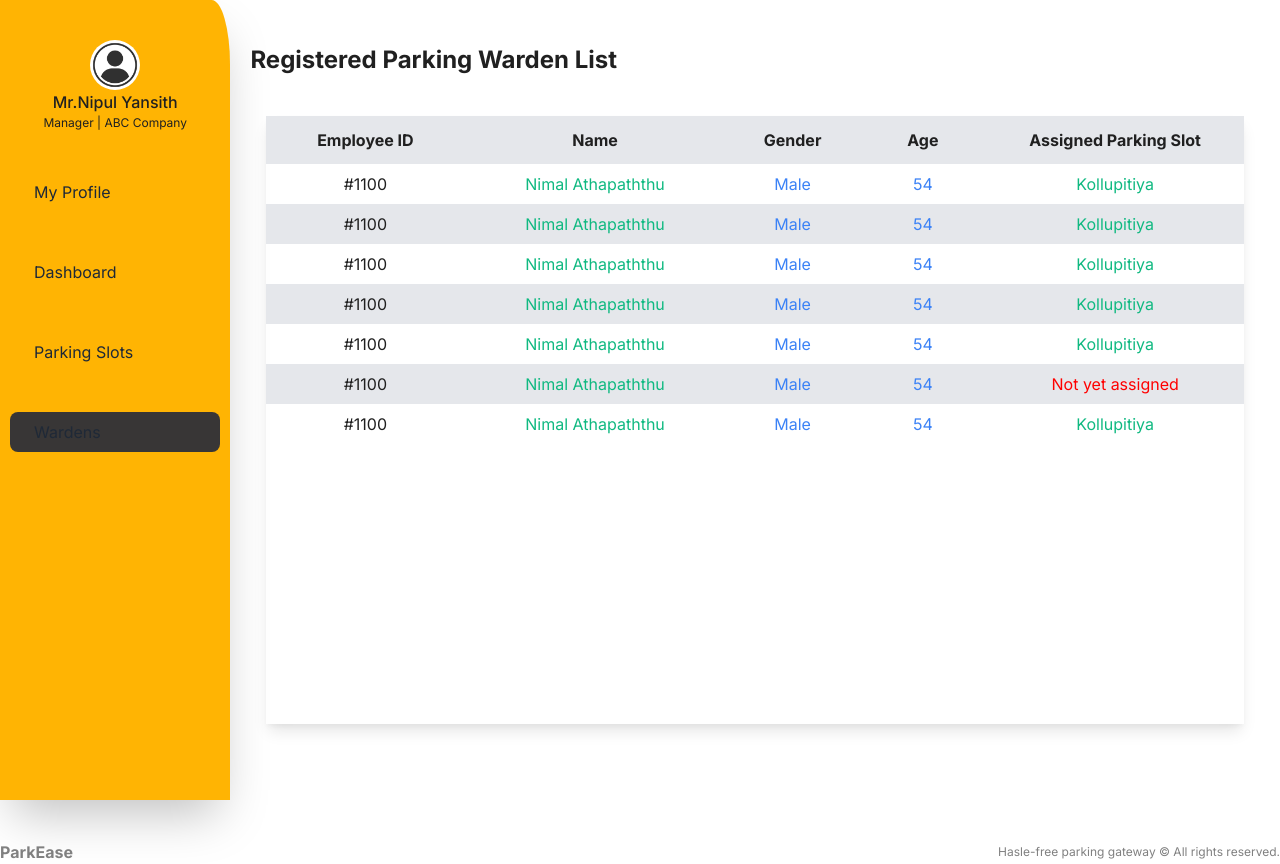
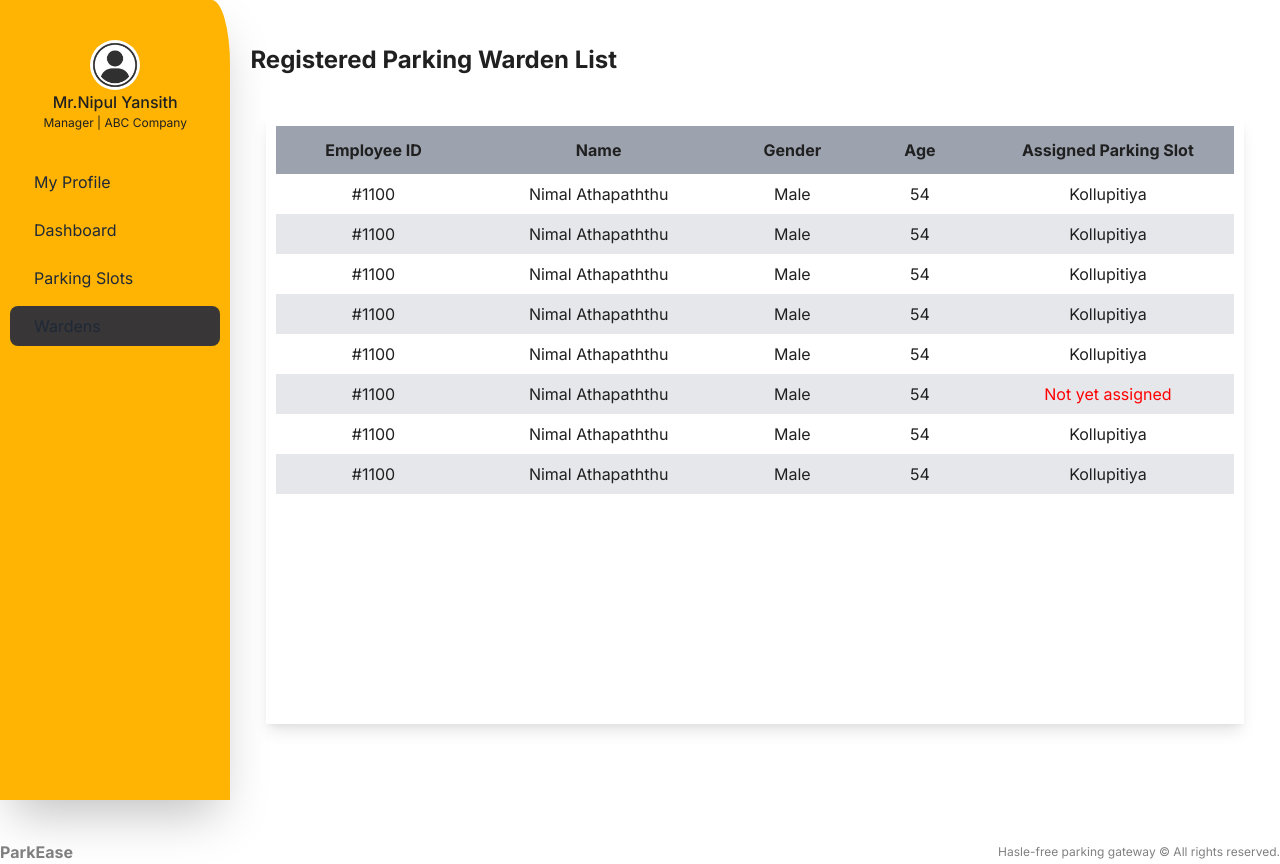
Before and after one commit to ParkEase-UrbanParkingManagementSystem/parkeasewebapp, a Next.js app in the folder client/: page /warden in a window 1280 px wide. Built offline with nearby package versions, Linux system fonts and the light colour scheme.

Commit message:
warden list

```diff
--- a/client/src/app/profile/page.jsx
+++ b/client/src/app/profile/page.jsx
@@ -1,9 +1,24 @@
 import React from 'react';
+import styles from "./profile.module.css"
+import Image from 'next/image';
 
 const Profile = () => {
   return (
-    <div>
-      <h1>Welcome to the Profile!</h1>
+    <div className={styles.container}>
+      <div className={styles.imagecontainer}>
+      <Image className={styles.userimage} src="/images/user.jpg" width="130" height="130" />
+      </div>
+      <div className={styles.profilecontainer}>
+        <p>Name: Pasindi Vindula</p>
+        <p>Email Address: pasindiv@gmail.com</p>
+        <p>Business Registration No. : BUS128467#1</p>
+        <p>Address Details: </p>
+        <p>Address No. : 102-32/C</p>
+        <p>Street Name 01. : Nandun Uyana</p>
+        <p>Street Name 02. : Muthuhena Waththa</p>
+        <p>City: Meegoda</p>
+        <p>District: Colombo</p>
+      </div>
     </div>
   );
 };
--- /dev/null
+++ b/client/src/app/profile/profile.module.css
@@ -0,0 +1,29 @@
+.container {
+  display: grid;
+  grid-template-rows: 20% 80%;
+  height: 100vh;
+}
+
+.imagecontainer {
+  place-self: center;
+}
+
+.userimage {
+  border-radius: 50%;
+  object-fit: cover;
+}
+
+
+.profilecontainer {
+    align-items: center;        border: 2px solid #ccc; /* Border for profile container */
+    padding: 20px;
+    border-radius: 10px;
+    box-shadow: 0 4px 8px rgba(0, 0, 0, 0.1); /* Box shadow for visual effect */
+    width: 100%;
+    max-width: 400px;
+  }
+
+  .profilecontainer p {
+    margin: 10px 0; /* Margin between paragraphs */
+    text-align: justify;
+  }
--- a/client/src/app/warden/page.jsx
+++ b/client/src/app/warden/page.jsx
@@ -1,3 +1,5 @@
+"Use Client";
+
 import React from "react";
 import styles from "./warden.module.css";
 
@@ -10,7 +12,8 @@ const WardenPage = () => {
         </div>
 
         <div className={styles.tablecontent}>
-          <table className={`${styles.table} w-full`}>
+          <table className={styles.table}>
+
             <tr>
               <th className={styles.empidhead}>Employee ID</th>
               <th className={styles.empnamehead}>Name</th>
@@ -58,9 +61,16 @@ const WardenPage = () => {
               <td className={styles.empnamedata}>Nimal Athapaththu</td>
               <td className={styles.empgenderdata}>Male</td>
               <td className={styles.empagedata}>54</td>
-              <td className={styles.empslotdata} style={{ color: "red" }}>
+              <td className={styles.empslotdatafree}>
                 Not yet assigned
               </td>
+            </tr>
+            <tr>
+              <td className={styles.empiddata}>#1100</td>
+              <td className={styles.empnamedata}>Nimal Athapaththu</td>
+              <td className={styles.empgenderdata}>Male</td>
+              <td className={styles.empagedata}>54</td>
+              <td className={styles.empslotdata}>Kollupitiya</td>
             </tr>
             <tr>
               <td className={styles.empiddata}>#1100</td>
--- a/client/src/app/warden/warden.module.css
+++ b/client/src/app/warden/warden.module.css
@@ -11,16 +11,48 @@
 }
 
 .tablecontent {
-    margin: 1rem;
+  margin: 1rem;
   --tw-shadow: 0 10px 15px -3px rgba(0, 0, 0, 0.1),
     0 4px 6px -2px rgba(0, 0, 0, 0.05);
   box-shadow: var(--tw-ring-offset-shadow, 0 0 #0000),
     var(--tw-ring-shadow, 0 0 #0000), var(--tw-shadow);
+  max-height: 80vh;
+  height: auto;
+  overflow-y: auto;
+  padding: 10px;
 }
 
-.table tr:nth-child(odd) {
-    background-color: rgba(229, 231, 235, 1); /* Light gray background color for odd rows */
-  }
+.table {
+  width: 100%;
+  border-collapse: collapse;
+}
+
+/* Style the first row (header row) with a dark gray background */
+.table tr:first-child {
+  background-color: rgba(
+    156, 163, 175,
+    1
+  );
+}
+
+/* Style odd rows excluding the first row */
+.table tr:nth-child(odd):not(:first-child) {
+  background-color: rgba(
+    229,
+    231,
+    235,
+    1
+  );
+}
+
+.table tr:not(:first-child):hover {
+  background-color: rgba(
+    255,
+    180,
+    3,
+    0.25
+  );
+}
 
 .empidhead {
   text-align: center;
@@ -50,8 +82,6 @@
   width: 20rem;
   padding-top: 0.5rem;
   padding-bottom: 0.5rem;
-  --tw-text-opacity: 1;
-  color: rgba(16, 185, 129, var(--tw-text-opacity));
 }
 
 .empagehead,
@@ -68,8 +98,6 @@
   width: 10rem;
   padding-top: 0.5rem;
   padding-bottom: 0.5rem;
-  --tw-text-opacity: 1;
-  color: rgba(59, 130, 246, var(--tw-text-opacity));
 }
 
 .number {
@@ -81,3 +109,11 @@
   place-content: center;
   justify-self: center;
 }
+
+.empslotdatafree {
+  text-align: center;
+  width: 20rem;
+  padding-top: 0.5rem;
+  padding-bottom: 0.5rem;
+  color: red;
+}
--- a/client/src/ui/dashboard/sidebar/sidebar.module.css
+++ b/client/src/ui/dashboard/sidebar/sidebar.module.css
@@ -7,6 +7,7 @@
     display: flex;
     flex-direction: column;
     align-items: center;
+    margin-bottom: 30px;
 }
 
 .links{
--- a/client/src/ui/pmcNavbar/PmcNavbar.jsx
+++ b/client/src/ui/pmcNavbar/PmcNavbar.jsx
@@ -41,7 +41,7 @@ const Navbar = () => {
             ☰ {/* This is a simple icon; you can use a more stylish icon as needed */}
           </button>
           {dropdownOpen && (
-            <div className="absolute right-0 mt-2 py-2 w-48 bg-white border rounded shadow-lg">
+            <div className="absolute right-0 w-48 bg-white border rounded shadow-lg">
               <a
                 href="/profile"
                 className="block px-4 py-2 text-gray-800 hover:bg-yellow-400 hover:text-white"
--- a/client/src/ui/pmcNavbar/links/Links.jsx
+++ b/client/src/ui/pmcNavbar/links/Links.jsx
@@ -19,12 +19,12 @@ const Links = () => {
   ];
 
   return (
-    <div className="flex flex-col space-y-10 py-10">
+    <div className="flex flex-col space-y-2">
       {links.map((link) => (
         <Link
           href={link.path}
           key={link.title}
-          className={`block px-4 py-2 rounded-lg hover:bg-gray-700 hover:text-white text-gray-800 text-justify ${pathname === link.path && styles.active}`}
+          className={`block px-4 py-2 rounded-lg hover:bg-gray-200 hover:text-black text-gray-800 text-justify ${pathname === link.path && styles.active}`}
         >
           {link.title}
         </Link>
```
Also changed, not shown: 1 other file (tests, documents, lock files or other folders).
